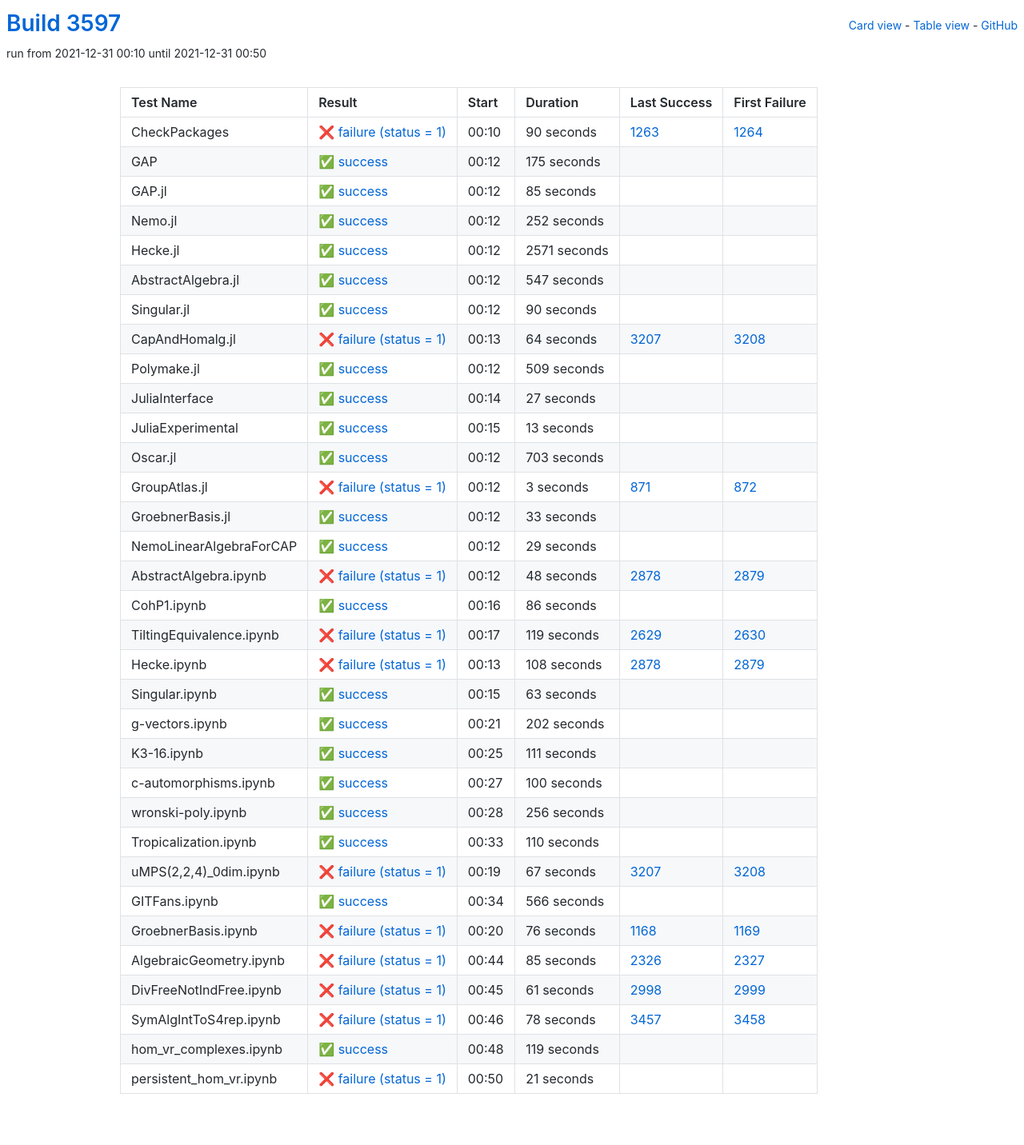
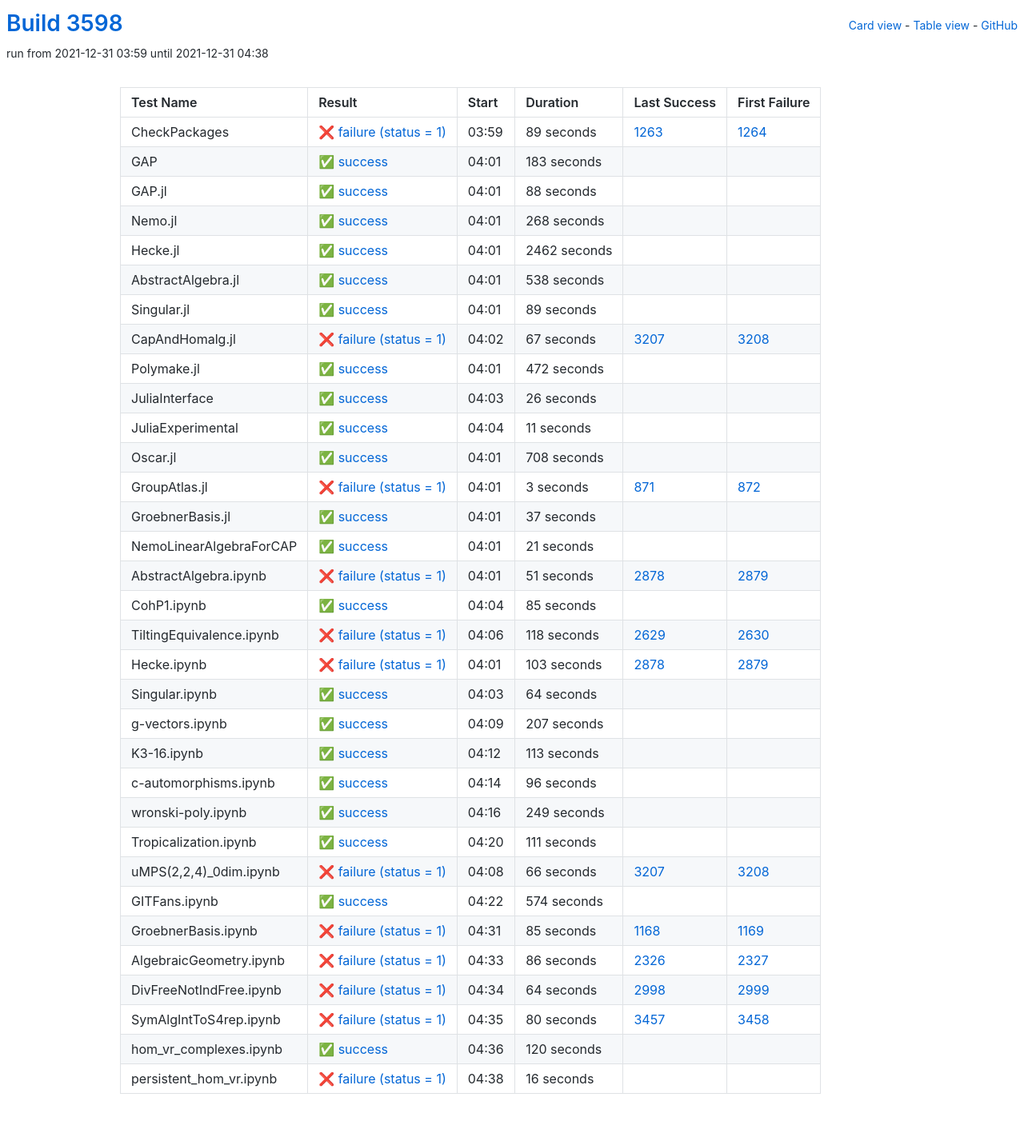
Before and after one commit to oscar-system/oscar-ci-status-stable, a Jekyll site: the page built from table.html, in a window 1280 px wide. Shown: the whole page at 80% size. Built offline with Jekyll 4.4.1, drawn with Linux system fonts in a browser that asks for light colours.

Commit message:
Build #3598

```diff
--- a/_data/ci.yml
+++ b/_data/ci.yml
@@ -1,6 +1,6 @@
 ---
-build: 3597
-build_url: https://oscarci.mathematik.uni-kl.de/job/oscar-stable/3597/
+build: 3598
+build_url: https://oscarci.mathematik.uni-kl.de/job/oscar-stable/3598/
 job: oscar-stable
 organization: oscar-system
 repo: oscar-ci-status-stable
@@ -8,152 +8,152 @@ repourl: https://github.com/oscar-system/oscar-ci-status-stable
 tests:
 - name: CheckPackages
   id: checkpackages
-  log: https://oscarci.mathematik.uni-kl.de/job/oscar-stable/3597/artifact/logs/build-3597/CheckPackages.log
-  start: 2021-12-31 00:10
+  log: https://oscarci.mathematik.uni-kl.de/job/oscar-stable/3598/artifact/logs/build-3598/CheckPackages.log
+  start: 2021-12-31 03:59
   success: false
   exitcode: 1
   status: failure
-  duration: 90
+  duration: 89
   last_success: 1263
   last_success_url: https://oscarci.mathematik.uni-kl.de/job/oscar-stable/1263/
   first_failure: 1264
   first_failure_url: https://oscarci.mathematik.uni-kl.de/job/oscar-stable/1264/
 - name: GAP
   id: gap
-  log: https://oscarci.mathematik.uni-kl.de/job/oscar-stable/3597/artifact/logs/build-3597/GAP.log
-  start: 2021-12-31 00:12
+  log: https://oscarci.mathematik.uni-kl.de/job/oscar-stable/3598/artifact/logs/build-3598/GAP.log
+  start: 2021-12-31 04:01
   success: true
   exitcode: 0
   status: success
-  duration: 175
+  duration: 183
   last_success: false
   last_success_url:
   first_failure: false
   first_failure_url:
 - name: GAP.jl
   id: gap-jl
-  log: https://oscarci.mathematik.uni-kl.de/job/oscar-stable/3597/artifact/logs/build-3597/GAP.jl.log
-  start: 2021-12-31 00:12
+  log: https://oscarci.mathematik.uni-kl.de/job/oscar-stable/3598/artifact/logs/build-3598/GAP.jl.log
+  start: 2021-12-31 04:01
   success: true
   exitcode: 0
   status: success
-  duration: 85
+  duration: 88
   last_success: false
   last_success_url:
   first_failure: false
   first_failure_url:
 - name: Nemo.jl
   id: nemo-jl
-  log: https://oscarci.mathematik.uni-kl.de/job/oscar-stable/3597/artifact/logs/build-3597/Nemo.jl.log
-  start: 2021-12-31 00:12
+  log: https://oscarci.mathematik.uni-kl.de/job/oscar-stable/3598/artifact/logs/build-3598/Nemo.jl.log
+  start: 2021-12-31 04:01
   success: true
   exitcode: 0
   status: success
-  duration: 252
+  duration: 268
   last_success: false
   last_success_url:
   first_failure: false
   first_failure_url:
 - name: Hecke.jl
   id: hecke-jl
-  log: https://oscarci.mathematik.uni-kl.de/job/oscar-stable/3597/artifact/logs/build-3597/Hecke.jl.log
-  start: 2021-12-31 00:12
+  log: https://oscarci.mathematik.uni-kl.de/job/oscar-stable/3598/artifact/logs/build-3598/Hecke.jl.log
+  start: 2021-12-31 04:01
   success: true
   exitcode: 0
   status: success
-  duration: 2571
+  duration: 2462
   last_success: false
   last_success_url:
   first_failure: false
   first_failure_url:
 - name: AbstractAlgebra.jl
   id: abstractalgebra-jl
-  log: https://oscarci.mathematik.uni-kl.de/job/oscar-stable/3597/artifact/logs/build-3597/AbstractAlgebra.jl.log
-  start: 2021-12-31 00:12
+  log: https://oscarci.mathematik.uni-kl.de/job/oscar-stable/3598/artifact/logs/build-3598/AbstractAlgebra.jl.log
+  start: 2021-12-31 04:01
   success: true
   exitcode: 0
   status: success
-  duration: 547
+  duration: 538
   last_success: false
   last_success_url:
   first_failure: false
   first_failure_url:
 - name: Singular.jl
   id: singular-jl
-  log: https://oscarci.mathematik.uni-kl.de/job/oscar-stable/3597/artifact/logs/build-3597/Singular.jl.log
-  start: 2021-12-31 00:12
+  log: https://oscarci.mathematik.uni-kl.de/job/oscar-stable/3598/artifact/logs/build-3598/Singular.jl.log
+  start: 2021-12-31 04:01
   success: true
   exitcode: 0
   status: success
-  duration: 90
+  duration: 89
   last_success: false
   last_success_url:
   first_failure: false
   first_failure_url:
 - name: CapAndHomalg.jl
   id: capandhomalg-jl
-  log: https://oscarci.mathematik.uni-kl.de/job/oscar-stable/3597/artifact/logs/build-3597/CapAndHomalg.jl.log
-  start: 2021-12-31 00:13
+  log: https://oscarci.mathematik.uni-kl.de/job/oscar-stable/3598/artifact/logs/build-3598/CapAndHomalg.jl.log
+  start: 2021-12-31 04:02
   success: false
   exitcode: 1
   status: failure
-  duration: 64
+  duration: 67
   last_success: 3207
   last_success_url: https://oscarci.mathematik.uni-kl.de/job/oscar-stable/3207/
   first_failure: 3208
   first_failure_url: https://oscarci.mathematik.uni-kl.de/job/oscar-stable/3208/
 - name: Polymake.jl
   id: polymake-jl
-  log: https://oscarci.mathematik.uni-kl.de/job/oscar-stable/3597/artifact/logs/build-3597/Polymake.jl.log
-  start: 2021-12-31 00:12
+  log: https://oscarci.mathematik.uni-kl.de/job/oscar-stable/3598/artifact/logs/build-3598/Polymake.jl.log
+  start: 2021-12-31 04:01
   success: true
   exitcode: 0
   status: success
-  duration: 509
+  duration: 472
   last_success: false
   last_success_url:
   first_failure: false
   first_failure_url:
 - name: JuliaInterface
   id: juliainterface
-  log: https://oscarci.mathematik.uni-kl.de/job/oscar-stable/3597/artifact/logs/build-3597/JuliaInterface.log
-  start: 2021-12-31 00:14
+  log: https://oscarci.mathematik.uni-kl.de/job/oscar-stable/3598/artifact/logs/build-3598/JuliaInterface.log
+  start: 2021-12-31 04:03
   success: true
   exitcode: 0
   status: success
-  duration: 27
+  duration: 26
   last_success: false
   last_success_url:
   first_failure: false
   first_failure_url:
 - name: JuliaExperimental
   id: juliaexperimental
-  log: https://oscarci.mathematik.uni-kl.de/job/oscar-stable/3597/artifact/logs/build-3597/JuliaExperimental.log
-  start: 2021-12-31 00:15
+  log: https://oscarci.mathematik.uni-kl.de/job/oscar-stable/3598/artifact/logs/build-3598/JuliaExperimental.log
+  start: 2021-12-31 04:04
   success: true
   exitcode: 0
   status: success
-  duration: 13
+  duration: 11
   last_success: false
   last_success_url:
   first_failure: false
   first_failure_url:
 - name: Oscar.jl
   id: oscar-jl
-  log: https://oscarci.mathematik.uni-kl.de/job/oscar-stable/3597/artifact/logs/build-3597/Oscar.jl.log
-  start: 2021-12-31 00:12
+  log: https://oscarci.mathematik.uni-kl.de/job/oscar-stable/3598/artifact/logs/build-3598/Oscar.jl.log
+  start: 2021-12-31 04:01
   success: true
   exitcode: 0
   status: success
-  duration: 703
+  duration: 708
   last_success: false
   last_success_url:
   first_failure: false
   first_failure_url:
 - name: GroupAtlas.jl
   id: groupatlas-jl
-  log: https://oscarci.mathematik.uni-kl.de/job/oscar-stable/3597/artifact/logs/build-3597/GroupAtlas.jl.log
-  start: 2021-12-31 00:12
+  log: https://oscarci.mathematik.uni-kl.de/job/oscar-stable/3598/artifact/logs/build-3598/GroupAtlas.jl.log
+  start: 2021-12-31 04:01
   success: false
   exitcode: 1
   status: failure
@@ -164,104 +164,140 @@ tests:
   first_failure_url: https://oscarci.mathematik.uni-kl.de/job/oscar-stable/872/
 - name: GroebnerBasis.jl
   id: groebnerbasis-jl
-  log: https://oscarci.mathematik.uni-kl.de/job/oscar-stable/3597/artifact/logs/build-3597/GroebnerBasis.jl.log
-  start: 2021-12-31 00:12
+  log: https://oscarci.mathematik.uni-kl.de/job/oscar-stable/3598/artifact/logs/build-3598/GroebnerBasis.jl.log
+  start: 2021-12-31 04:01
   success: true
   exitcode: 0
   status: success
-  duration: 33
+  duration: 37
   last_success: false
   last_success_url:
   first_failure: false
   first_failure_url:
 - name: NemoLinearAlgebraForCAP
   id: nemolinearalgebraforcap
-  log: https://oscarci.mathematik.uni-kl.de/job/oscar-stable/3597/artifact/logs/build-3597/NemoLinearAlgebraForCAP.log
-  start: 2021-12-31 00:12
+  log: https://oscarci.mathematik.uni-kl.de/job/oscar-stable/3598/artifact/logs/build-3598/NemoLinearAlgebraForCAP.log
+  start: 2021-12-31 04:01
   success: true
   exitcode: 0
   status: success
-  duration: 29
+  duration: 21
   last_success: false
   last_success_url:
   first_failure: false
   first_failure_url:
 - name: AbstractAlgebra.ipynb
   id: abstractalgebra-ipynb
-  log: https://oscarci.mathematik.uni-kl.de/job/oscar-stable/3597/artifact/logs/build-3597/AbstractAlgebra.ipynb.log
-  start: 2021-12-31 00:12
+  log: https://oscarci.mathematik.uni-kl.de/job/oscar-stable/3598/artifact/logs/build-3598/AbstractAlgebra.ipynb.log
+  start: 2021-12-31 04:01
   success: false
   exitcode: 1
   status: failure
-  duration: 48
+  duration: 51
   last_success: 2878
   last_success_url: https://oscarci.mathematik.uni-kl.de/job/oscar-stable/2878/
   first_failure: 2879
   first_failure_url: https://oscarci.mathematik.uni-kl.de/job/oscar-stable/2879/
 - name: CohP1.ipynb
   id: cohp1-ipynb
-  log: https://oscarci.mathematik.uni-kl.de/job/oscar-stable/3597/artifact/logs/build-3597/CohP1.ipynb.log
-  start: 2021-12-31 00:16
+  log: https://oscarci.mathematik.uni-kl.de/job/oscar-stable/3598/artifact/logs/build-3598/CohP1.ipynb.log
+  start: 2021-12-31 04:04
   success: true
   exitcode: 0
   status: success
-  duration: 86
+  duration: 85
   last_success: false
   last_success_url:
   first_failure: false
   first_failure_url:
 - name: TiltingEquivalence.ipynb
   id: tiltingequivalence-ipynb
-  log: https://oscarci.mathematik.uni-kl.de/job/oscar-stable/3597/artifact/logs/build-3597/TiltingEquivalence.ipynb.log
-  start: 2021-12-31 00:17
+  log: https://oscarci.mathematik.uni-kl.de/job/oscar-stable/3598/artifact/logs/build-3598/TiltingEquivalence.ipynb.log
+  start: 2021-12-31 04:06
   success: false
   exitcode: 1
   status: failure
-  duration: 119
+  duration: 118
   last_success: 2629
   last_success_url: https://oscarci.mathematik.uni-kl.de/job/oscar-stable/2629/
   first_failure: 2630
   first_failure_url: https://oscarci.mathematik.uni-kl.de/job/oscar-stable/2630/
 - name: Hecke.ipynb
   id: hecke-ipynb
-  log: https://oscarci.mathematik.uni-kl.de/job/oscar-stable/3597/artifact/logs/build-3597/Hecke.ipynb.log
-  start: 2021-12-31 00:13
+  log: https://oscarci.mathematik.uni-kl.de/job/oscar-stable/3598/artifact/logs/build-3598/Hecke.ipynb.log
+  start: 2021-12-31 04:01
   success: false
   exitcode: 1
   status: failure
-  duration: 108
+  duration: 103
   last_success: 2878
   last_success_url: https://oscarci.mathematik.uni-kl.de/job/oscar-stable/2878/
   first_failure: 2879
   first_failure_url: https://oscarci.mathematik.uni-kl.de/job/oscar-stable/2879/
 - name: Singular.ipynb
   id: singular-ipynb
-  log: https://oscarci.mathematik.uni-kl.de/job/oscar-stable/3597/artifact/logs/build-3597/Singular.ipynb.log
-  start: 2021-12-31 00:15
+  log: https://oscarci.mathematik.uni-kl.de/job/oscar-stable/3598/artifact/logs/build-3598/Singular.ipynb.log
+  start: 2021-12-31 04:03
   success: true
   exitcode: 0
   status: success
-  duration: 63
+  duration: 64
   last_success: false
   last_success_url:
   first_failure: false
   first_failure_url:
 - name: g-vectors.ipynb
   id: g-vectors-ipynb
-  log: https://oscarci.mathematik.uni-kl.de/job/oscar-stable/3597/artifact/logs/build-3597/g-vectors.ipynb.log
-  start: 2021-12-31 00:21
+  log: https://oscarci.mathematik.uni-kl.de/job/oscar-stable/3598/artifact/logs/build-3598/g-vectors.ipynb.log
+  start: 2021-12-31 04:09
   success: true
   exitcode: 0
   status: success
-  duration: 202
+  duration: 207
   last_success: false
   last_success_url:
   first_failure: false
   first_failure_url:
 - name: K3-16.ipynb
   id: k3-16-ipynb
-  log: https://oscarci.mathematik.uni-kl.de/job/oscar-stable/3597/artifact/logs/build-3597/K3-16.ipynb.log
-  start: 2021-12-31 00:25
+  log: https://oscarci.mathematik.uni-kl.de/job/oscar-stable/3598/artifact/logs/build-3598/K3-16.ipynb.log
+  start: 2021-12-31 04:12
+  success: true
+  exitcode: 0
+  status: success
+  duration: 113
+  last_success: false
+  last_success_url:
+  first_failure: false
+  first_failure_url:
+- name: c-automorphisms.ipynb
+  id: c-automorphisms-ipynb
+  log: https://oscarci.mathematik.uni-kl.de/job/oscar-stable/3598/artifact/logs/build-3598/c-automorphisms.ipynb.log
+  start: 2021-12-31 04:14
+  success: true
+  exitcode: 0
+  status: success
+  duration: 96
+  last_success: false
+  last_success_url:
+  first_failure: false
+  first_failure_url:
+- name: wronski-poly.ipynb
+  id: wronski-poly-ipynb
+  log: https://oscarci.mathematik.uni-kl.de/job/oscar-stable/3598/artifact/logs/build-3598/wronski-poly.ipynb.log
+  start: 2021-12-31 04:16
+  success: true
+  exitcode: 0
+  status: success
+  duration: 249
+  last_success: false
+  last_success_url:
+  first_failure: false
+  first_failure_url:
+- name: Tropicalization.ipynb
+  id: tropicalization-ipynb
+  log: https://oscarci.mathematik.uni-kl.de/job/oscar-stable/3598/artifact/logs/build-3598/Tropicalization.ipynb.log
+  start: 2021-12-31 04:20
   success: true
   exitcode: 0
   status: success
@@ -270,134 +306,98 @@ tests:
   last_success_url:
   first_failure: false
   first_failure_url:
-- name: c-automorphisms.ipynb
-  id: c-automorphisms-ipynb
-  log: https://oscarci.mathematik.uni-kl.de/job/oscar-stable/3597/artifact/logs/build-3597/c-automorphisms.ipynb.log
-  start: 2021-12-31 00:27
-  success: true
-  exitcode: 0
-  status: success
-  duration: 100
-  last_success: false
-  last_success_url:
-  first_failure: false
-  first_failure_url:
-- name: wronski-poly.ipynb
-  id: wronski-poly-ipynb
-  log: https://oscarci.mathematik.uni-kl.de/job/oscar-stable/3597/artifact/logs/build-3597/wronski-poly.ipynb.log
-  start: 2021-12-31 00:28
-  success: true
-  exitcode: 0
-  status: success
-  duration: 256
-  last_success: false
-  last_success_url:
-  first_failure: false
-  first_failure_url:
-- name: Tropicalization.ipynb
-  id: tropicalization-ipynb
-  log: https://oscarci.mathematik.uni-kl.de/job/oscar-stable/3597/artifact/logs/build-3597/Tropicalization.ipynb.log
-  start: 2021-12-31 00:33
-  success: true
-  exitcode: 0
-  status: success
-  duration: 110
-  last_success: false
-  last_success_url:
-  first_failure: false
-  first_failure_url:
 - name: uMPS(2,2,4)_0dim.ipynb
   id: umps-2-2-4-0dim-ipynb
-  log: https://oscarci.mathematik.uni-kl.de/job/oscar-stable/3597/artifact/logs/build-3597/uMPS-2-2-4-_0dim.ipynb.log
-  start: 2021-12-31 00:19
+  log: https://oscarci.mathematik.uni-kl.de/job/oscar-stable/3598/artifact/logs/build-3598/uMPS-2-2-4-_0dim.ipynb.log
+  start: 2021-12-31 04:08
   success: false
   exitcode: 1
   status: failure
-  duration: 67
+  duration: 66
   last_success: 3207
   last_success_url: https://oscarci.mathematik.uni-kl.de/job/oscar-stable/3207/
   first_failure: 3208
   first_failure_url: https://oscarci.mathematik.uni-kl.de/job/oscar-stable/3208/
 - name: GITFans.ipynb
   id: gitfans-ipynb
-  log: https://oscarci.mathematik.uni-kl.de/job/oscar-stable/3597/artifact/logs/build-3597/GITFans.ipynb.log
-  start: 2021-12-31 00:34
+  log: https://oscarci.mathematik.uni-kl.de/job/oscar-stable/3598/artifact/logs/build-3598/GITFans.ipynb.log
+  start: 2021-12-31 04:22
   success: true
   exitcode: 0
   status: success
-  duration: 566
+  duration: 574
   last_success: false
   last_success_url:
   first_failure: false
   first_failure_url:
 - name: GroebnerBasis.ipynb
   id: groebnerbasis-ipynb
-  log: https://oscarci.mathematik.uni-kl.de/job/oscar-stable/3597/artifact/logs/build-3597/GroebnerBasis.ipynb.log
-  start: 2021-12-31 00:20
+  log: https://oscarci.mathematik.uni-kl.de/job/oscar-stable/3598/artifact/logs/build-3598/GroebnerBasis.ipynb.log
+  start: 2021-12-31 04:31
   success: false
   exitcode: 1
   status: failure
-  duration: 76
+  duration: 85
   last_success: 1168
   last_success_url: https://oscarci.mathematik.uni-kl.de/job/oscar-stable/1168/
   first_failure: 1169
   first_failure_url: https://oscarci.mathematik.uni-kl.de/job/oscar-stable/1169/
 - name: AlgebraicGeometry.ipynb
   id: algebraicgeometry-ipynb
-  log: https://oscarci.mathematik.uni-kl.de/job/oscar-stable/3597/artifact/logs/build-3597/AlgebraicGeometry.ipynb.log
-  start: 2021-12-31 00:44
+  log: https://oscarci.mathematik.uni-kl.de/job/oscar-stable/3598/artifact/logs/build-3598/AlgebraicGeometry.ipynb.log
+  start: 2021-12-31 04:33
   success: false
   exitcode: 1
   status: failure
-  duration: 85
+  duration: 86
   last_success: 2326
   last_success_url: https://oscarci.mathematik.uni-kl.de/job/oscar-stable/2326/
   first_failure: 2327
   first_failure_url: https://oscarci.mathematik.uni-kl.de/job/oscar-stable/2327/
 - name: DivFreeNotIndFree.ipynb
   id: divfreenotindfree-ipynb
-  log: https://oscarci.mathematik.uni-kl.de/job/oscar-stable/3597/artifact/logs/build-3597/DivFreeNotIndFree.ipynb.log
-  start: 2021-12-31 00:45
+  log: https://oscarci.mathematik.uni-kl.de/job/oscar-stable/3598/artifact/logs/build-3598/DivFreeNotIndFree.ipynb.log
+  start: 2021-12-31 04:34
   success: false
   exitcode: 1
   status: failure
-  duration: 61
+  duration: 64
   last_success: 2998
   last_success_url: https://oscarci.mathematik.uni-kl.de/job/oscar-stable/2998/
   first_failure: 2999
   first_failure_url: https://oscarci.mathematik.uni-kl.de/job/oscar-stable/2999/
 - name: SymAlgIntToS4rep.ipynb
   id: symalginttos4rep-ipynb
-  log: https://oscarci.mathematik.uni-kl.de/job/oscar-stable/3597/artifact/logs/build-3597/SymAlgIntToS4rep.ipynb.log
-  start: 2021-12-31 00:46
+  log: https://oscarci.mathematik.uni-kl.de/job/oscar-stable/3598/artifact/logs/build-3598/SymAlgIntToS4rep.ipynb.log
+  start: 2021-12-31 04:35
   success: false
   exitcode: 1
   status: failure
-  duration: 78
+  duration: 80
   last_success: 3457
   last_success_url: https://oscarci.mathematik.uni-kl.de/job/oscar-stable/3457/
   first_failure: 3458
   first_failure_url: https://oscarci.mathematik.uni-kl.de/job/oscar-stable/3458/
 - name: hom_vr_complexes.ipynb
   id: hom-vr-complexes-ipynb
-  log: https://oscarci.mathematik.uni-kl.de/job/oscar-stable/3597/artifact/logs/build-3597/hom_vr_complexes.ipynb.log
-  start: 2021-12-31 00:48
+  log: https://oscarci.mathematik.uni-kl.de/job/oscar-stable/3598/artifact/logs/build-3598/hom_vr_complexes.ipynb.log
+  start: 2021-12-31 04:36
   success: true
   exitcode: 0
   status: success
-  duration: 119
+  duration: 120
   last_success: false
   last_success_url:
   first_failure: false
   first_failure_url:
 - name: persistent_hom_vr.ipynb
   id: persistent-hom-vr-ipynb
-  log: https://oscarci.mathematik.uni-kl.de/job/oscar-stable/3597/artifact/logs/build-3597/persistent_hom_vr.ipynb.log
-  start: 2021-12-31 00:50
+  log: https://oscarci.mathematik.uni-kl.de/job/oscar-stable/3598/artifact/logs/build-3598/persistent_hom_vr.ipynb.log
+  start: 2021-12-31 04:38
   success: false
   exitcode: 1
   status: failure
-  duration: 21
+  duration: 16
   last_success: false
   last_success_url:
   first_failure: false
```
Also changed, not shown: README.md.
